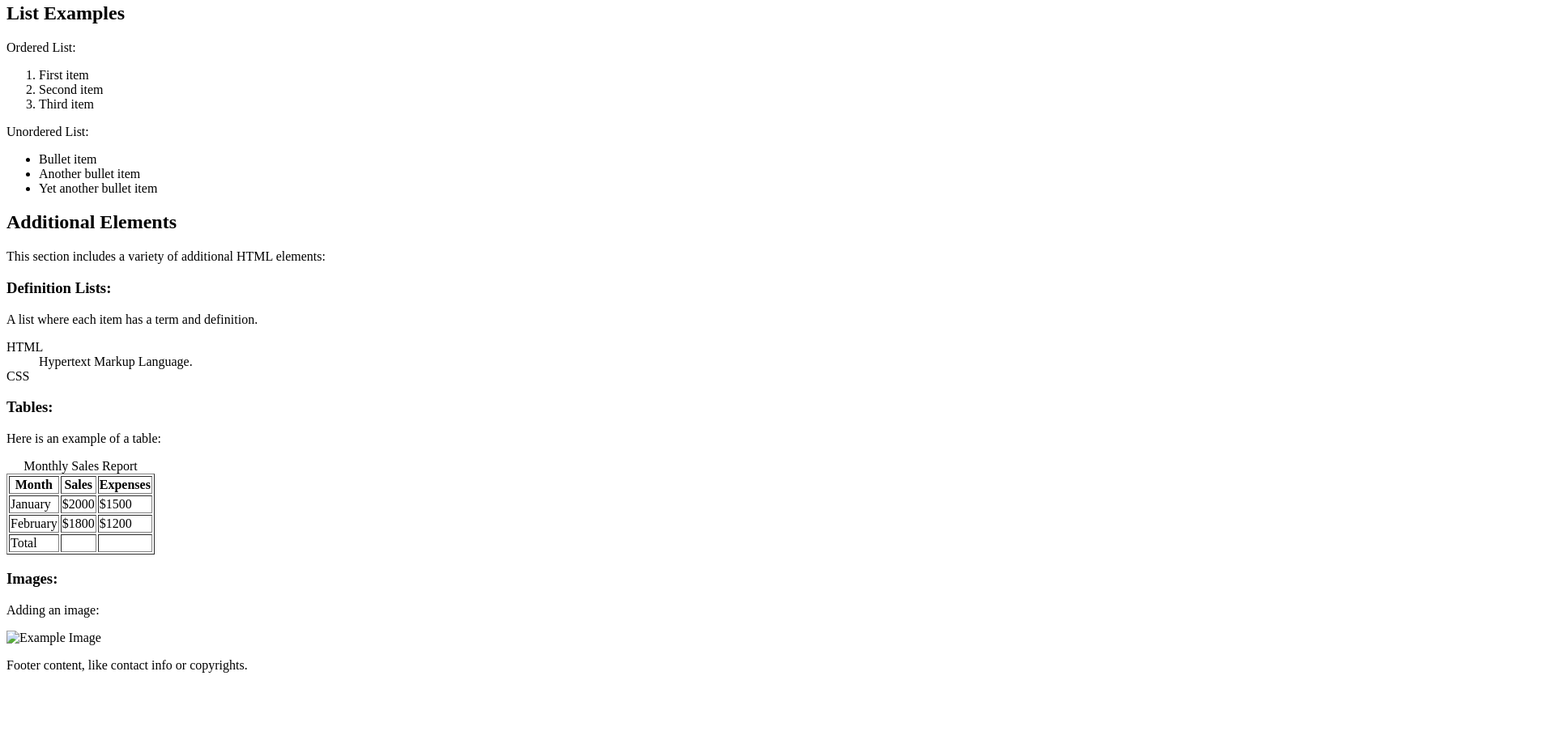
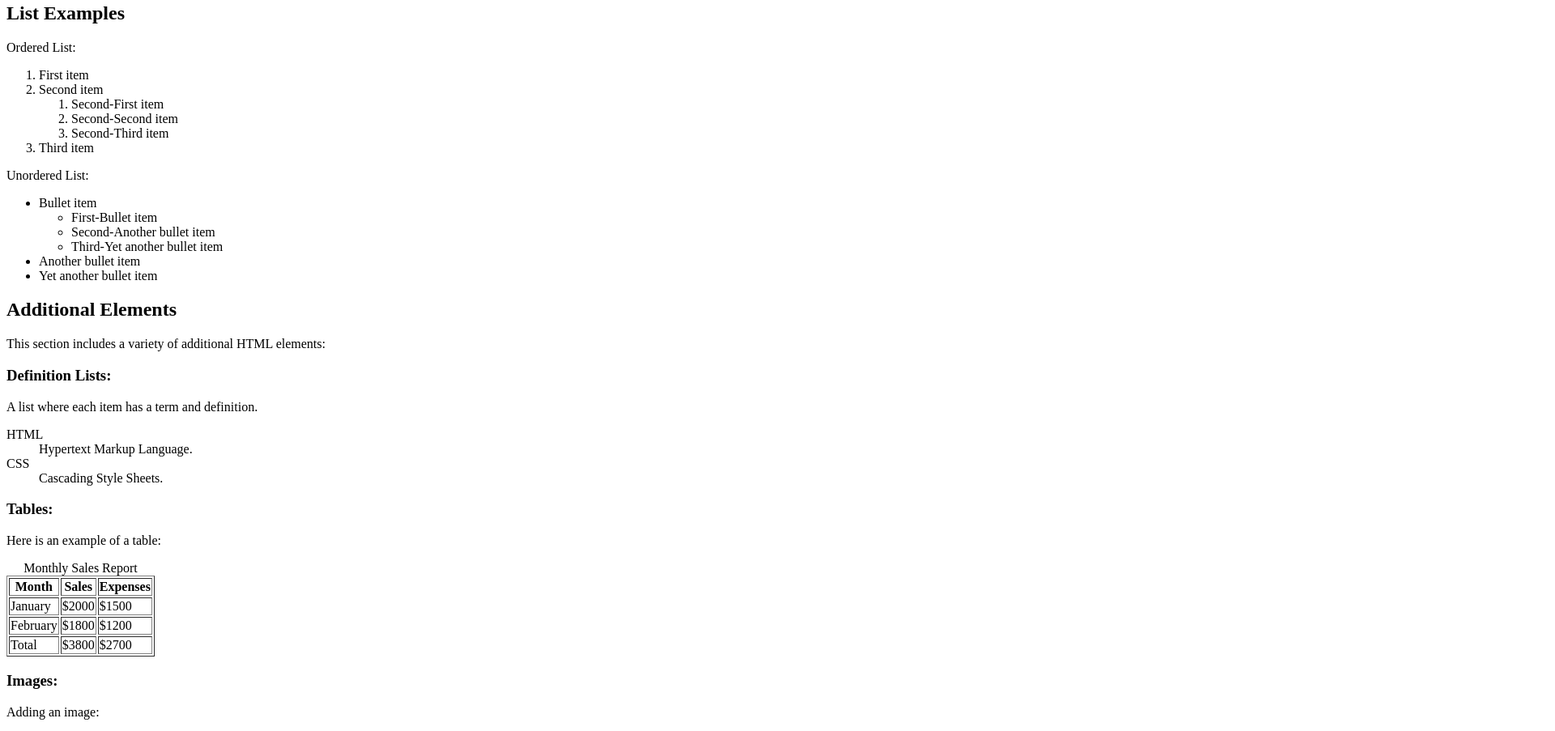
Before and after one commit to smw989/ENSF381_Lab2, a plain HTML site: page news.html in a window 1280 px wide. Shown: the part 338-1241 px from the top of the page at 81% size, 1920 px wide, since content can reach past the window. Before the commit the page ends 1185 px from the top, so only its background shows below. Drawn offline with Linux system fonts and the light colour scheme.

Commit message:
News File updated

```diff
--- a/news.html
+++ b/news.html
@@ -11,7 +11,16 @@ Description : A simple HTML file.
 <html>
 <head>
     <title>Comprehensive HTML Page</title>
-	<!--Copy and paste remaining tags of the head section from images.html file.-->
+	<title > Image Demonstration </title>
+    <title > Image Demonstration </title>
+    <meta charset =" UTF -8">
+    <meta name =" description " content =" An HTML example with img tags
+    ">
+    <meta name =" keywords " content =" HTML , Web Development , Example ,
+    img ">
+    <meta name =" author " content =" Your Name ">
+    <link rel =" shortcut icon " href =" favicon . ico " type =" image /x - icon
+    ">
 </head>
 <body>
 
@@ -31,7 +40,7 @@ Description : A simple HTML file.
         <article>
             <h2>Article Title</h2>
 
-			<p>This is a paragraph in an article section. It demonstrates text formatting, like bold, italic, and marked text.</p>
+			<p>This is a paragraph in an article section. It demonstrates text formatting, like <strong>bold</strong>, <i>italic</i>, and <mark>marked</mark> text.</p>
 			<!-- To emphasize specific words in the paragraph, apply appropriate HTML tags:
 			<strong> or <b> for bold text,
 			<em> or <i> for italic text, and
@@ -52,13 +61,21 @@ Description : A simple HTML file.
         <ol>
             <li>First item</li>
             <li>Second item</li>
-			<!--Make a sub-ordered list here-->
+                <ol>
+                    <li>Second-First item</li>
+                    <li>Second-Second item</li>
+                    <li>Second-Third item</li>
+                </ol>
             <li>Third item</li>
         </ol>
         <p>Unordered List:</p>
         <ul>
             <li>Bullet item</li>
-			<!--Make a sub-unordered list here-->
+                <ul>
+                    <li>First-Bullet item</li>
+                    <li>Second-Another bullet item</li>
+                    <li>Third-Yet another bullet item</li>
+                </ul>
             <li>Another bullet item</li>
             <li>Yet another bullet item</li>
         </ul>
@@ -74,7 +91,7 @@ Description : A simple HTML file.
             <dt>HTML</dt>
             <dd>Hypertext Markup Language.</dd>
 			<dt>CSS</dt>
-            <dd><!--Add CSS definition here--></dd>
+            <dd>Cascading Style Sheets.</dd>
         </dl>
 
 
@@ -104,21 +121,22 @@ Description : A simple HTML file.
 			<tfoot>
 				<tr>
 					<td>Total</td>
-					<td><!--Put column total here--></td>
-					<td><!--Put column total here--></td>
+					<td>$3800</td>
+					<td>$2700</td>
 				</tr>
 			</tfoot>
         </table>
 
 		<h3>Images:</h3>
         <p>Adding an image:</p>
-        <img src="example.jpg" alt="Example Image"> <!--Fix addressing issue-->
+        <img src =" images/example.jpg " alt =" Example JPEG Image " width="2000">
+
     </section>
 
     <footer>
-        <p>Footer content, like contact info or copyrights.</p>
-		<!--Comment out the above p tag and add a new p tag under this comment.
-			The new p tag must contain {Copy right + your names}.-->
+       <!-- <p>Footer content, like contact info or copyrights.</p>-->
+        <p>Copy right Himel Paul.</p>
+
     </footer>
 </body>
 </html>
```
